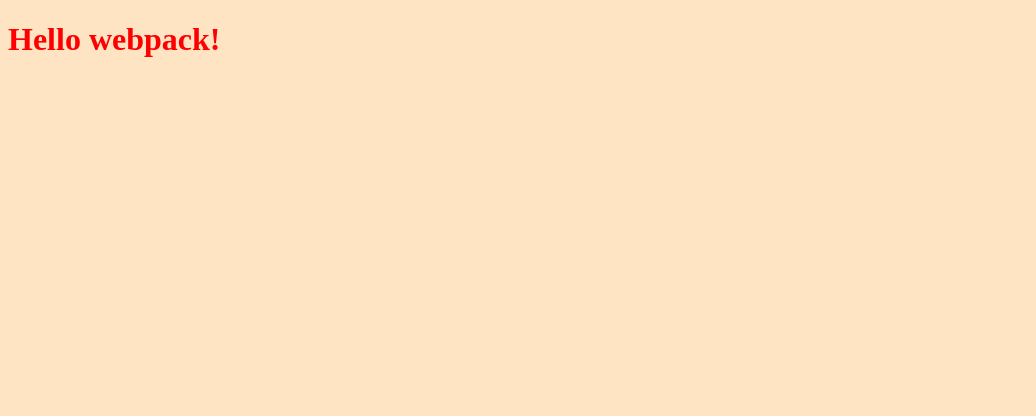
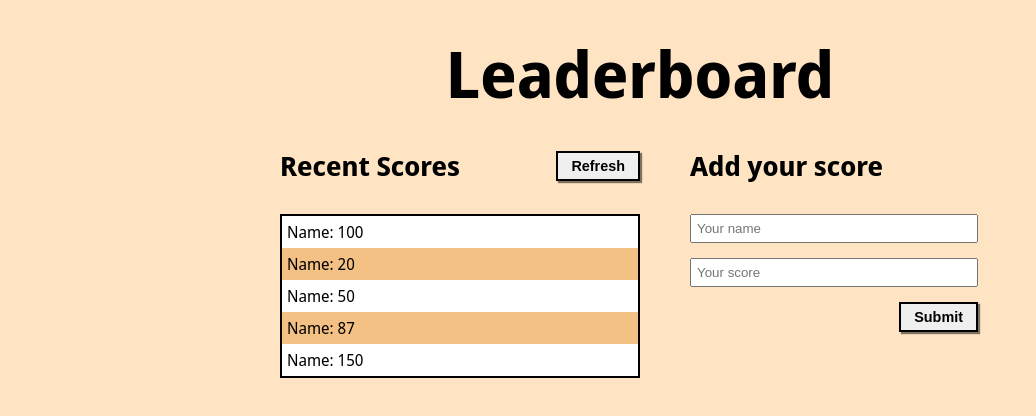
Before and after one commit to Omar-Muhamad/Leaderboard, a website built with webpack: page src/index.html in a window 1280 px wide. Shown: the whole page, without its empty margins (0-1036 px from the left). Built offline with nearby package versions, Linux system fonts and the light colour scheme.

Commit message:
Make site layout with styling

```diff
--- a/src/index.html
+++ b/src/index.html
@@ -4,11 +4,51 @@
 <head>
   <meta charset="UTF-8">
   <meta name="viewport" content="width=device-width, initial-scale=1.0">
-  <title>Wbpack Exercise</title>
+  <title>Leaderboard</title>
+  <link rel="preconnect" href="https://fonts.googleapis.com">
+  <link rel="preconnect" href="https://fonts.gstatic.com" crossorigin>
+  <link href="https://fonts.googleapis.com/css2?family=Noto+Sans+Display:ital,wght@0,100;0,200;0,300;0,400;0,500;0,600;0,700;1,100;1,200;1,300;1,400;1,500;1,600;1,700&display=swap" rel="stylesheet">
 </head>
 
 <body>
-  <h1>Hello webpack!</h1>
+  <header>
+    <h1>Leaderboard</h1>
+  </header>
+  <section class="scores">
+    <div class="recentScore">
+      <div class="secTitle">
+        <h2>Recent Scores</h2>
+        <button type="button" class="refreshBtn" id="refreshBtn">Refresh</button>
+      </div>
+      <div class="scoresContainer">
+        <ul class="scoreList">
+          <li class="score">
+            <p>Name: 100</p>
+          </li>
+          <li class="score">
+            <p>Name: 20</p>
+          </li>
+          <li class="score">
+            <p>Name: 50</p>
+          </li>
+          <li class="score">
+            <p>Name: 87</p>
+          </li>
+          <li class="score">
+            <p>Name: 150</p>
+          </li>
+        </ul>
+      </div>
+    </div>
+    <div class="addYourScore">
+      <h2>Add your score</h2>
+      <form class="AddScoreForm" action="submit">
+        <input type="text" class="yourName" id="yourName" placeholder="Your name" required>
+        <input type="text" class="yourScore" id="yourScore" placeholder="Your score" required>
+        <button type="submit" class="submitBtn" id="submitBtn">Submit</button>
+      </form>
+    </div>
+  </section>
 </body>
 
 </html>
--- a/src/style.css
+++ b/src/style.css
@@ -1,4 +1,81 @@
+/* ############# Reset Style ############# */
+* {
+  margin: 0;
+  padding: 0;
+  box-sizing: border-box;
+}
+/* ############# General Style ############# */
 body {
   background-color: bisque;
-  color:red;
+  font-family: 'Noto Sans Display', sans-serif;
+  max-width: 900px;
+  width: 100%;
+  margin: 0 auto;
 }
+
+h1 {
+  font-size: 4em;
+  text-align: center;
+  margin: 30px auto;
+}
+
+h2 {
+  font-size: 1.7em;
+}
+
+button {
+  font-size: 0.9em;
+  font-weight: 600;
+  padding: 5px 13px;
+  border: 2px solid #000;
+  box-shadow: 2px 2px 1px rgba(0, 0, 0, 0.5);
+}
+
+ul {
+  list-style: none;
+}
+
+input {
+  padding: 5px;
+}
+/* ############# Scores Section ############# */
+.scores {
+  width: 80%;
+  margin: 0 auto;
+  display: grid;
+  grid-template-columns: 50% 40%;
+  column-gap: 50px;
+}
+
+.secTitle{
+  display: flex;
+  justify-content: space-between;
+  align-items: center;
+}
+
+.scoresContainer {
+  margin-top: 30px;
+  border: 2px solid #000;
+  background-color: #fff;
+}
+
+.score {
+  background-color: #fff;
+  padding: 5px;
+}
+
+.score:nth-child(even) {
+  background-color: rgb(243, 193, 132);
+}
+
+.AddScoreForm {
+  margin-top: 30px;
+  display: flex;
+  flex-direction: column;
+  gap: 15px;
+}
+
+.submitBtn {
+  width: fit-content;
+  align-self: flex-end;
+}
```
